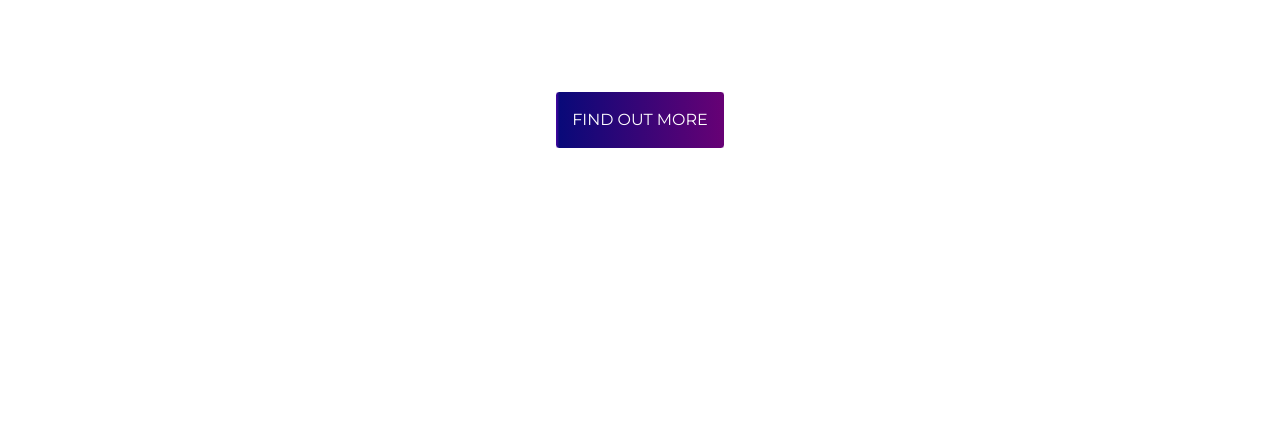
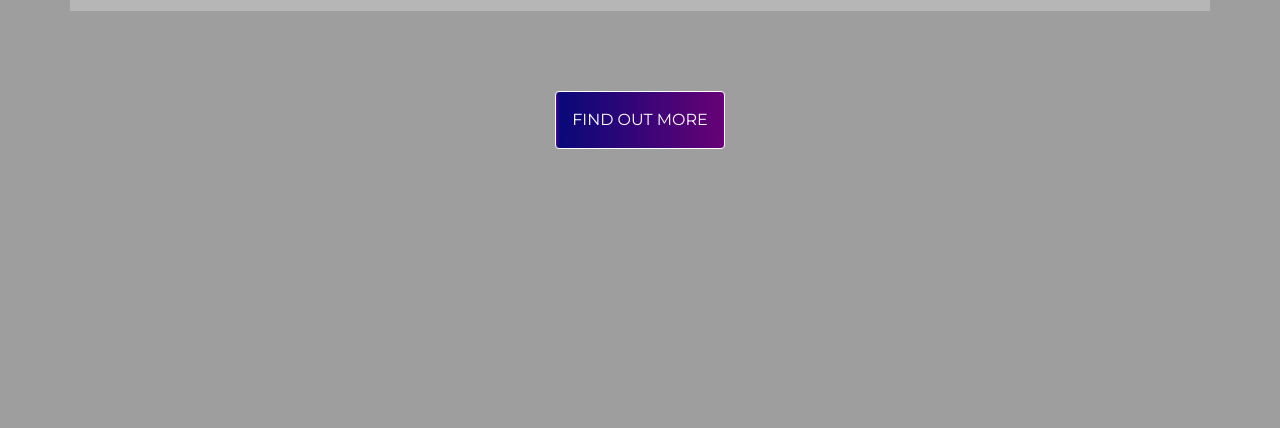
Before and after one commit to RuthOsoba/startup-of-the-year, a plain HTML site: page index.html in a window 1280 px wide. Shown: the part 372-800 px from the top of the page. Drawn offline with nearby package versions, Linux system fonts and the light colour scheme; the site is published under a folder, as on GitHub Pages, so addresses that start at the root find nothing.

Commit message:
Update style.css

```diff
--- a/style.css
+++ b/style.css
@@ -3,7 +3,7 @@ html {
   width: 100%;
   height: 100%;
   font-family: "Montserrat", sans-serif;
-  background: url("/joe-straker-L9j4oN01Jks-unsplash.jpg") no-repeat center
+  background: url("joe-straker-L9j4oN01Jks-unsplash.jpg") no-repeat center
     center fixed;
   -webkit-background-size: cover;
   -moz-background-size: cover;
```
